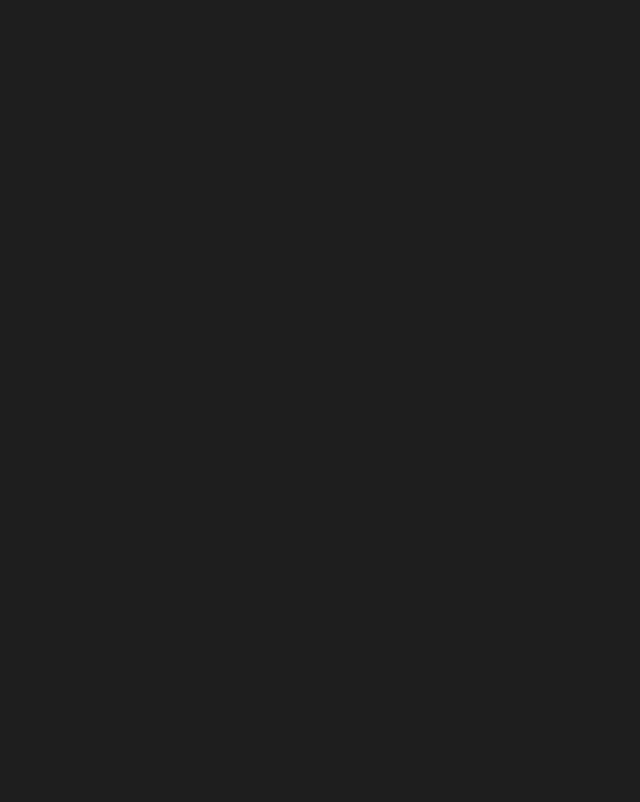
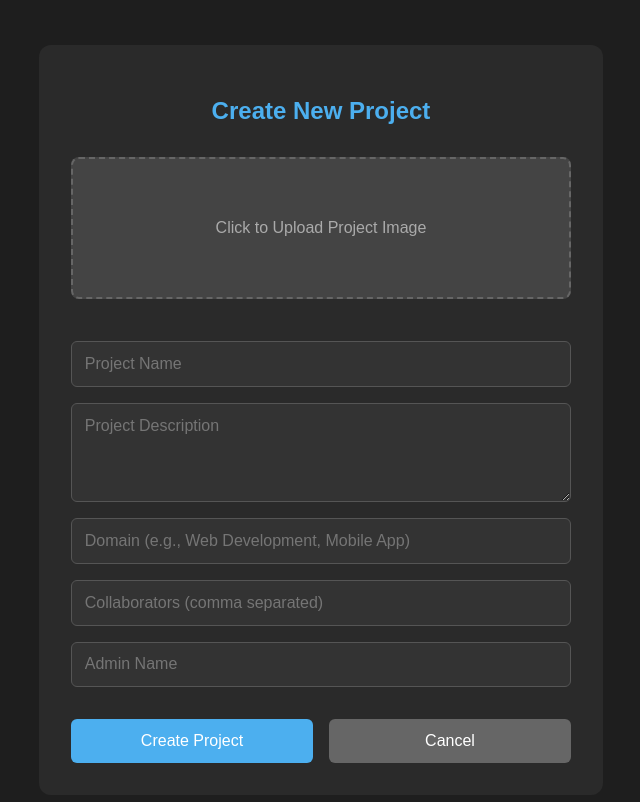
Before and after one commit to Abhinav0358/Project-Collaboration, a React (Create React App) app in the folder Frontend/my-app/: page /add-project in a window 1280 px wide. Before the commit this address had no page. Shown: the top 802 px of the page, without its empty margins (319-959 px from the left). Built offline with nearby package versions, Linux system fonts and the light colour scheme.

Commit message:
new add-project route

```diff
--- /dev/null
+++ b/Frontend/my-app/src/AddProject.css
@@ -0,0 +1,118 @@
+.add-project-container {
+  min-height: 100vh;
+  background-color: #1e1e1e;
+  padding: 20px;
+  display: flex;
+  justify-content: center;
+  align-items: center;
+}
+
+.add-project-card {
+  background-color: #2a2a2a;
+  border-radius: 12px;
+  padding: 2rem;
+  width: 100%;
+  max-width: 500px;
+  color: white;
+}
+
+.add-project-card h2 {
+  text-align: center;
+  color: #4cafef;
+  margin-bottom: 2rem;
+}
+
+.add-project-form {
+  display: flex;
+  flex-direction: column;
+  gap: 1rem;
+}
+
+.image-upload-section {
+  margin-bottom: 1rem;
+}
+
+.image-upload {
+  display: block;
+  width: 100%;
+}
+
+.image-placeholder {
+  background-color: #444;
+  padding: 60px 20px;
+  color: #aaa;
+  border-radius: 8px;
+  text-align: center;
+  cursor: pointer;
+  border: 2px dashed #666;
+  transition: all 0.3s ease;
+}
+
+.image-placeholder:hover {
+  border-color: #4cafef;
+  background-color: #333;
+}
+
+.image-placeholder img {
+  max-width: 100%;
+  max-height: 200px;
+  object-fit: contain;
+  border-radius: 4px;
+}
+
+.add-project-form input,
+.add-project-form textarea {
+  padding: 0.8rem;
+  border: 1px solid #555;
+  border-radius: 6px;
+  background-color: #333;
+  color: white;
+  outline: none;
+  font-size: 1rem;
+}
+
+.add-project-form input:focus,
+.add-project-form textarea:focus {
+  border-color: #4cafef;
+  box-shadow: 0 0 4px rgba(76, 175, 239, 0.3);
+}
+
+.add-project-form textarea {
+  resize: vertical;
+  font-family: inherit;
+}
+
+.form-actions {
+  display: flex;
+  gap: 1rem;
+  margin-top: 1rem;
+}
+
+.create-btn,
+.cancel-btn {
+  flex: 1;
+  padding: 0.8rem;
+  border: none;
+  border-radius: 6px;
+  cursor: pointer;
+  font-size: 1rem;
+  transition: background-color 0.3s;
+}
+
+.create-btn {
+  background-color: #4cafef;
+  color: white;
+}
+
+.create-btn:hover {
+  background-color: #3a9edc;
+}
+
+.cancel-btn {
+  background-color: #666;
+  color: white;
+}
+
+.cancel-btn:hover {
+  background-color: #555;
+}
--- /dev/null
+++ b/Frontend/my-app/src/AddProject.js
@@ -0,0 +1,128 @@
+import React, { useState } from "react";
+import "./AddProject.css";
+import { useNavigate } from "react-router-dom";
+
+export default function AddProject() {
+  const [projectName, setProjectName] = useState("");
+  const [description, setDescription] = useState("");
+  const [domain, setDomain] = useState("");
+  const [collaborators, setCollaborators] = useState("");
+  const [admin, setAdmin] = useState("");
+  const [image, setImage] = useState(null);
+  const navigate = useNavigate();
+
+  const handleImageUpload = (e) => {
+    const file = e.target.files[0];
+    if (file) {
+      setImage(URL.createObjectURL(file));
+    }
+  };
+
+  const handleSubmit = (e) => {
+    e.preventDefault();
+
+    // Create project object
+    const newProject = {
+      id: Date.now(),
+      name: projectName || "Untitled Project",
+      description: description || "No description provided",
+      domain: domain || "General",
+      collaborators: collaborators || "None",
+      admin: admin || "Unknown",
+      image: image,
+    };
+
+    // Store project in localStorage (temporary solution)
+    const existingProjects = JSON.parse(localStorage.getItem('projects') || '[]');
+    existingProjects.push(newProject);
+    localStorage.setItem('projects', JSON.stringify(existingProjects));
+
+    // Navigate back to projects page
+    navigate('/projects');
+  };
+
+  const triggerFileInput = () => {
+    document.getElementById("fileInput").click();
+  };
+
+  return (
+    <div className="add-project-container">
+      <div className="add-project-card">
+        <h2>Create New Project</h2>
+
+        <form onSubmit={handleSubmit} className="add-project-form">
+          {/* Image Upload Section */}
+          <div className="image-upload-section">
+            <label className="image-upload">
+              <div className="image-placeholder" onClick={triggerFileInput}>
+                {image ? (
+                  <img src={image} alt="Project preview" />
+                ) : (
+                  "Click to Upload Project Image"
+                )}
+              </div>
+              <input
+                id="fileInput"
+                accept="image/*"
+                type="file"
+                style={{ display: "none" }}
+                onChange={handleImageUpload}
+              />
+            </label>
+          </div>
+
+          {/* Form Fields */}
+          <input
+            type="text"
+            placeholder="Project Name"
+            value={projectName}
+            onChange={(e) => setProjectName(e.target.value)}
+            required
+          />
+
+          <textarea
+            placeholder="Project Description"
+            value={description}
+            onChange={(e) => setDescription(e.target.value)}
+            rows="4"
+          />
+
+          <input
+            type="text"
+            placeholder="Domain (e.g., Web Development, Mobile App)"
+            value={domain}
+            onChange={(e) => setDomain(e.target.value)}
+          />
+
+          <input
+            type="text"
+            placeholder="Collaborators (comma separated)"
+            value={collaborators}
+            onChange={(e) => setCollaborators(e.target.value)}
+          />
+
+          <input
+            type="text"
+            placeholder="Admin Name"
+            value={admin}
+            onChange={(e) => setAdmin(e.target.value)}
+          />
+
+          {/* Action Buttons */}
+          <div className="form-actions">
+            <button type="submit" className="create-btn">
+              Create Project
+            </button>
+            <button
+              type="button"
+              className="cancel-btn"
+              onClick={() => navigate('/projects')}
+            >
+              Cancel
+            </button>
+          </div>
+        </form>
+      </div>
+    </div>
+  );
+}
--- a/Frontend/my-app/src/App.js
+++ b/Frontend/my-app/src/App.js
@@ -3,14 +3,18 @@ import { BrowserRouter as Router, Routes, Route } from "react-router-dom";
 import Projects from "./Projects";
 import Login from "./Login";
 import Register from "./Register";
+import Home from "./Home";
+import AddProject from "./AddProject";
 
 export default function App() {
   return (
     <Router>
       <Routes>
-        <Route path="/" element={<Login />} />
-        <Route path="/register" element={<Register />} /> {/* Register page */}
+        <Route path="/" element={<Home />} />
         <Route path="/projects" element={<Projects />} />
+        <Route path="/add-project" element={<AddProject />} />
+        <Route path="/login" element={<Login />} />
+        <Route path="/register" element={<Register />} />
       </Routes>
     </Router>
   );
--- a/Frontend/my-app/src/Projects.css
+++ b/Frontend/my-app/src/Projects.css
@@ -7,7 +7,6 @@ body {
   color: white;
   background-color: #1e1e1e;
 }
-
 
 .projects-grid {
   display: flex;
@@ -30,9 +29,9 @@ body {
 }
 
 .image-upload img {
-  width: 100%;         /* image fills container width */
-  height: 100%;        /* image fills container height */
-  object-fit: contain; /* maintain aspect ratio and fit inside */
+  width: 100%;
+  height: 100%;
+  object-fit: contain;
 }
 
 .image-placeholder {
```
Also changed, not shown: 1 other file (tests, documents, lock files or other folders).
